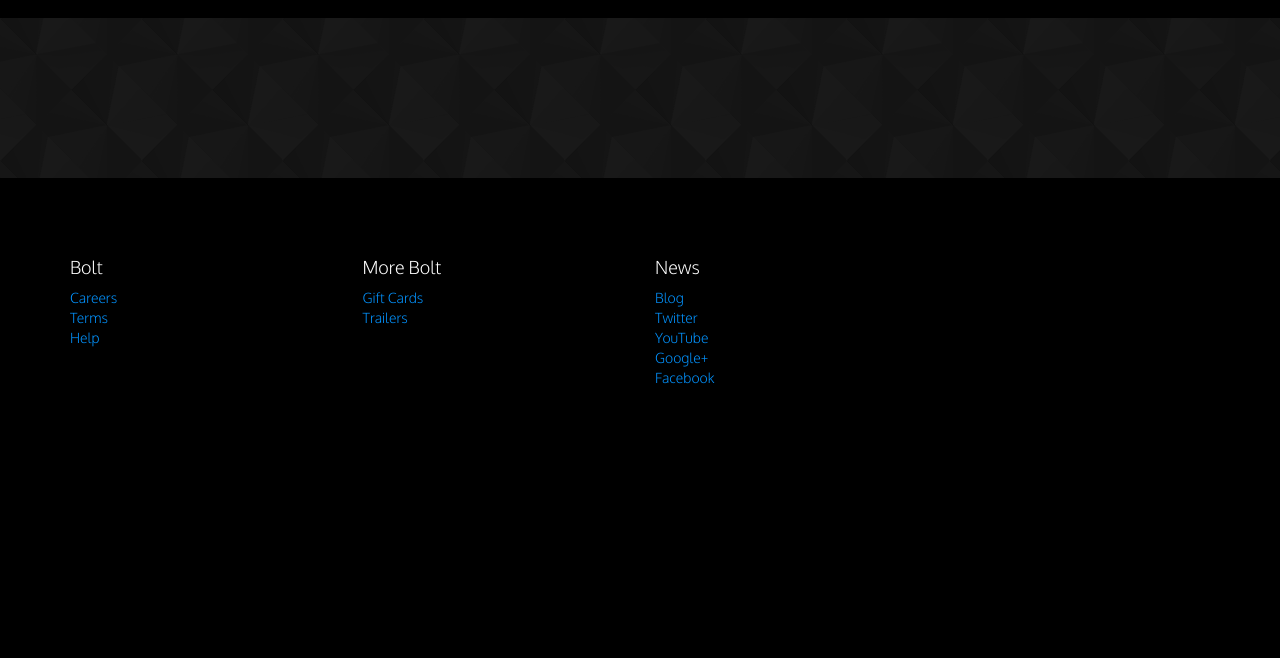
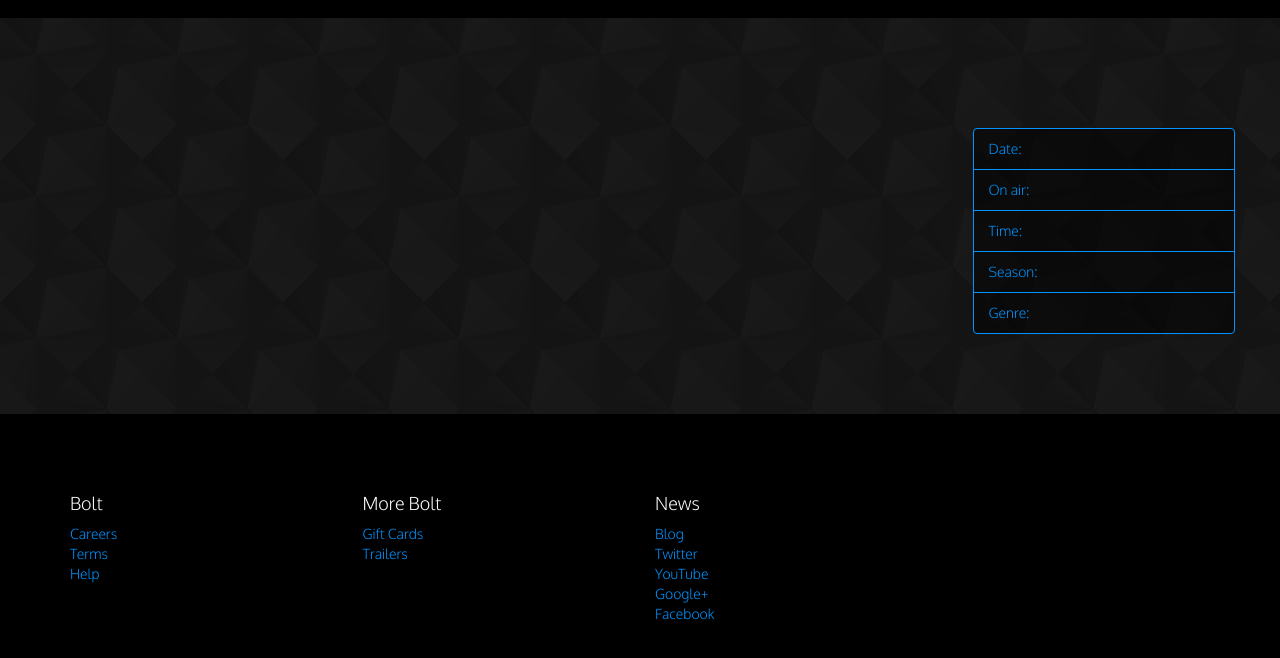
Before and after one commit to salma71192/Bolt-Network, a plain HTML site: page index.html in a window 1280 px wide. Shown: the part 96-754 px from the top of the page. Drawn offline with nearby package versions, Linux system fonts and the light colour scheme.

Commit message:
fix error.

```diff
--- a/index.html
+++ b/index.html
@@ -17,7 +17,7 @@
     <div class="main" ng-controller="MainController">
       <div class="container">
         <div class="content">
-          <programListing></programListing>
+          <program-listing></program-listing>
         </div>
       </div>
     </div>
```
